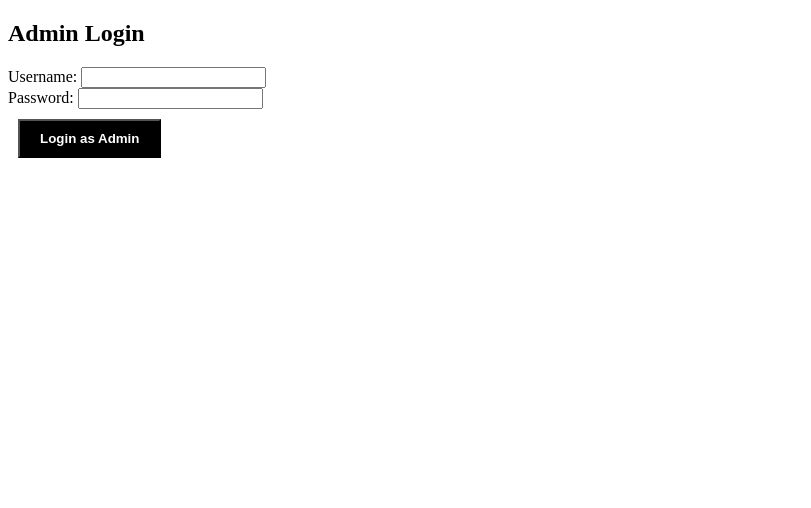
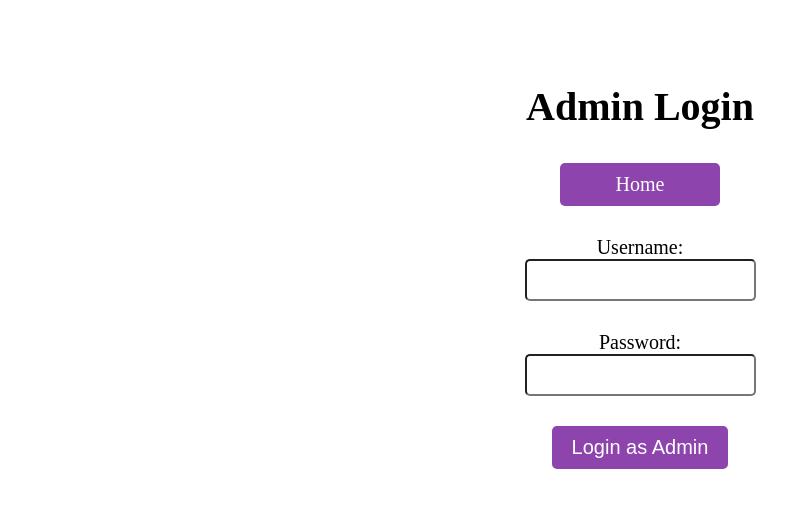
Before and after one commit to Shyxm08/covid_project, a Flask app: page /admin_login in a window 1280 px wide. Shown: the top 508 px of the page, without its empty margins (0-811 px from the left). Run offline with Flask 3, Linux system fonts and the light colour scheme.

Commit message:
Update admin_login.html

```diff
--- a/templates/admin_login.html
+++ b/templates/admin_login.html
@@ -2,21 +2,22 @@
 <!DOCTYPE html>
 <html>
     <head>
-        <title>admin login</title>
+        <title>Admin login</title>
         <link rel="stylesheet" href="{{ url_for('static', filename='styles.css') }}">
     </head>
     <body>
-  <h2>Admin Login</h2>
-  <form method="POST" action="{{ url_for('admin_login') }}">
-    <div class="form-group">
-      <label for="username">Username:</label>
-      <input type="text" class="form-control" id="username" name="username" required>
-    </div>
-    <div class="form-group">
-      <label for="password">Password:</label>
-      <input type="password" class="form-control" id="password" name="password" required>
-    </div>
-    <button type="submit" class="btn btn-primary">Login as Admin</button>
+  <h2 class="login-title">Admin Login</h2>
+  <a href="{{ url_for('home') }}" class="btn-home">Home</a>
+  <form method="POST" action="/admin_login">
+
+      <label for="username"  class="login-label">Username:</label>
+      <input type="text" class="login-input" id="username" name="username" required>
+
+      <label for="password" class="login-label">Password:</label>
+      <input type="password" class="login-input" id="password" name="password" required>
+
+    <button type="submit"  class="login-button">Login as Admin</button>
   </form>
+  <p class="login-error">{{ error }}</p>
 </body>
 </html>
```
